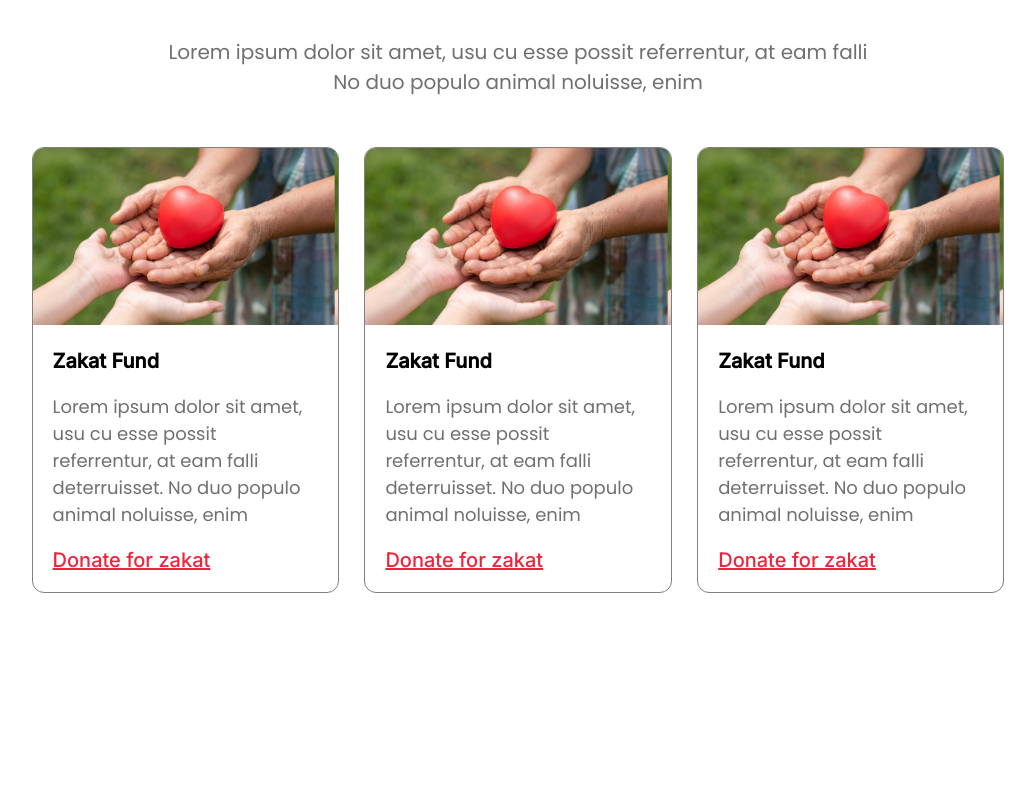
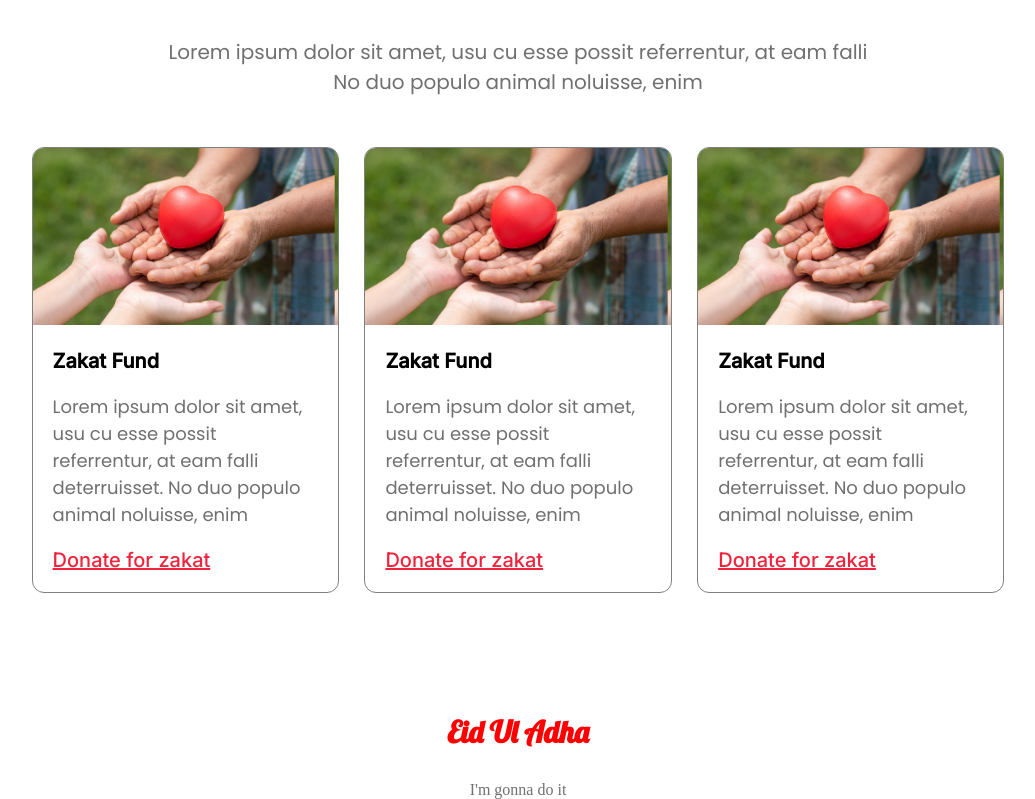
Before and after one commit to dev-parthive/Eid-zakat, a plain HTML site: page index.html in a window 1280 px wide. Shown: the part 3570-4369 px from the top of the page, without its empty margins (122-1157 px from the left). Before the commit the page ends 4163 px from the top, so only its background shows below. Drawn offline with Linux system fonts and the light colour scheme.

Commit message:
footer part done

```diff
--- a/css/style.css
+++ b/css/style.css
@@ -275,4 +275,20 @@ border-radius: 13px;
     font-size: 20px;
     font-family: 'Inter', sans-serif;
   }
+  .hand-charity{
+    margin-bottom: 120px;
+  }
 /* Hand of charity section end  here  */
+/* footer part start here  */
+.footer-heading{
+    text-align: center;
+    color: red;
+    font-family: 'Lobster', cursive;
+    font-size: 30px;
+    margin-bottom: 30px;
+}
+.footer-text{
+    text-align: center;
+    color: #707070;
+}
+/* footer part end here  */
--- a/index.html
+++ b/index.html
@@ -174,6 +174,9 @@
         </div>
     </section>
     <!-- hand of charity gallery end here  -->
-
+    <footer class="container">
+        <h1 class="footer-heading">Eid Ul Adha</h1>
+        <p class="footer-text">I'm gonna do it</p>
+    </footer>
 </body>
 </html>
```
